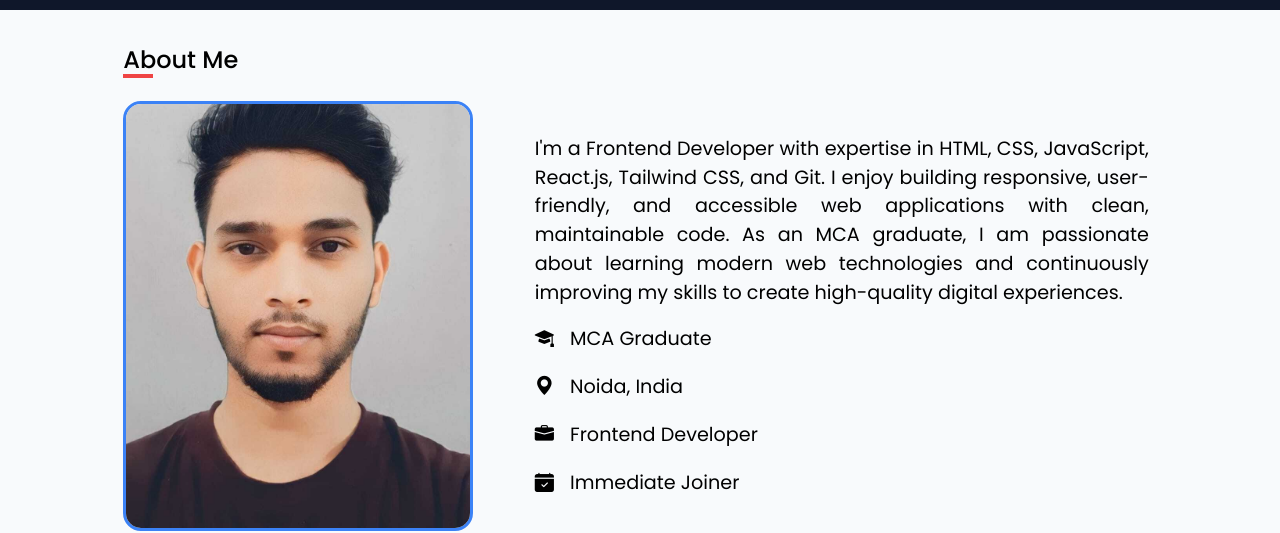
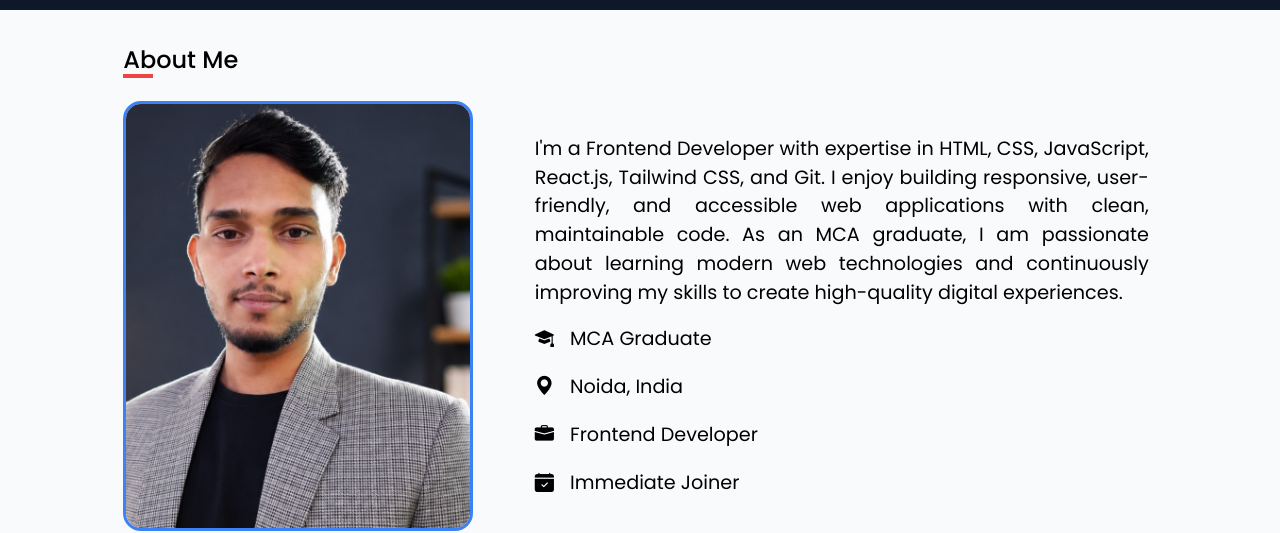
Before and after one commit to prakashjai1/prakashjai1.github.io, a plain HTML site: page index.html in a window 1280 px wide. Shown: the part 431-964 px from the top of the page. Drawn offline with nearby package versions, Linux system fonts and the light colour scheme.

Commit message:
Update the Photo

```diff
--- a/index.html
+++ b/index.html
@@ -119,7 +119,7 @@
             <div class="about-content flex ">
                 <div class="about-left">
                     <div>
-                        <img src="assets/images/Photo.jpg" alt="Jai Prakash Patel">
+                        <img src="assets/images/Photo.png" alt="Jai Prakash Patel">
                     </div>
                 </div>
                 <div class="about-right">
```
Also changed, not shown: assets/images/Photo.png (added), assets/images/Photo1.jpg (renamed from assets/images/Photo.jpg).
